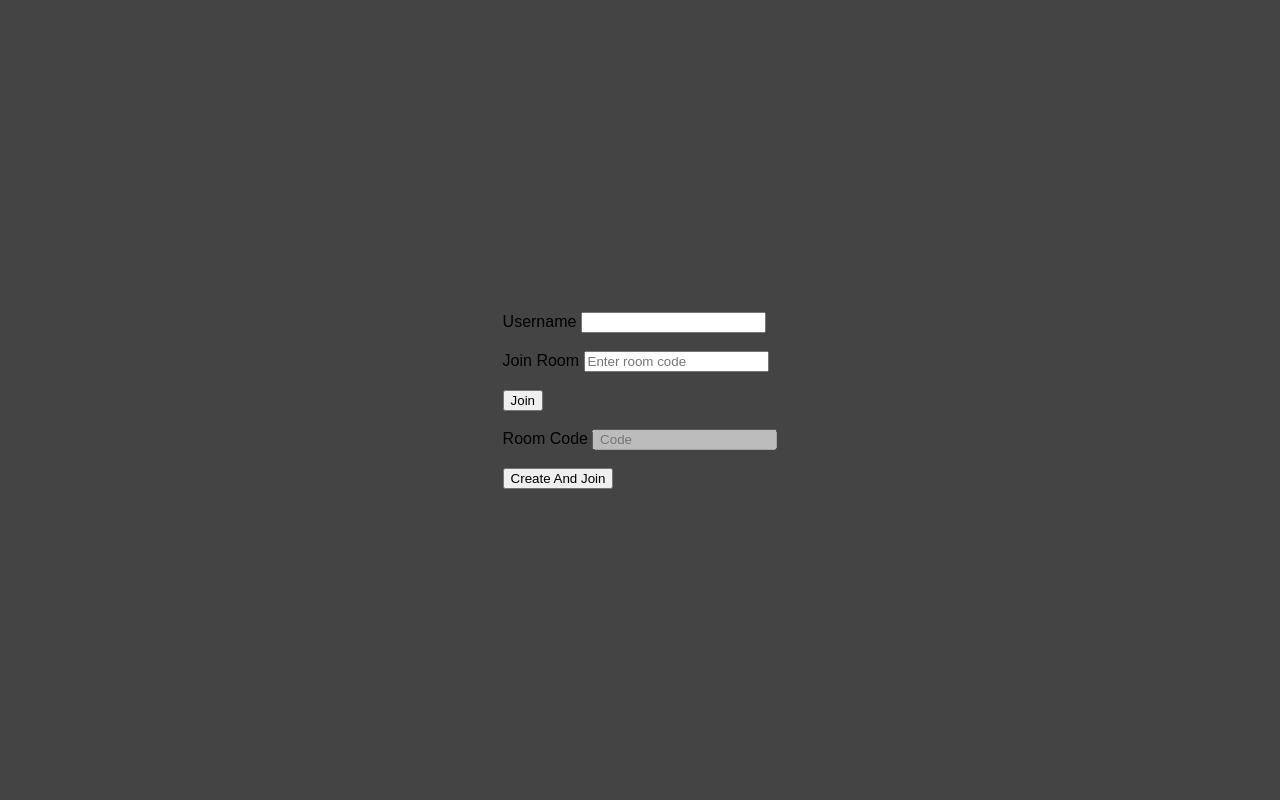
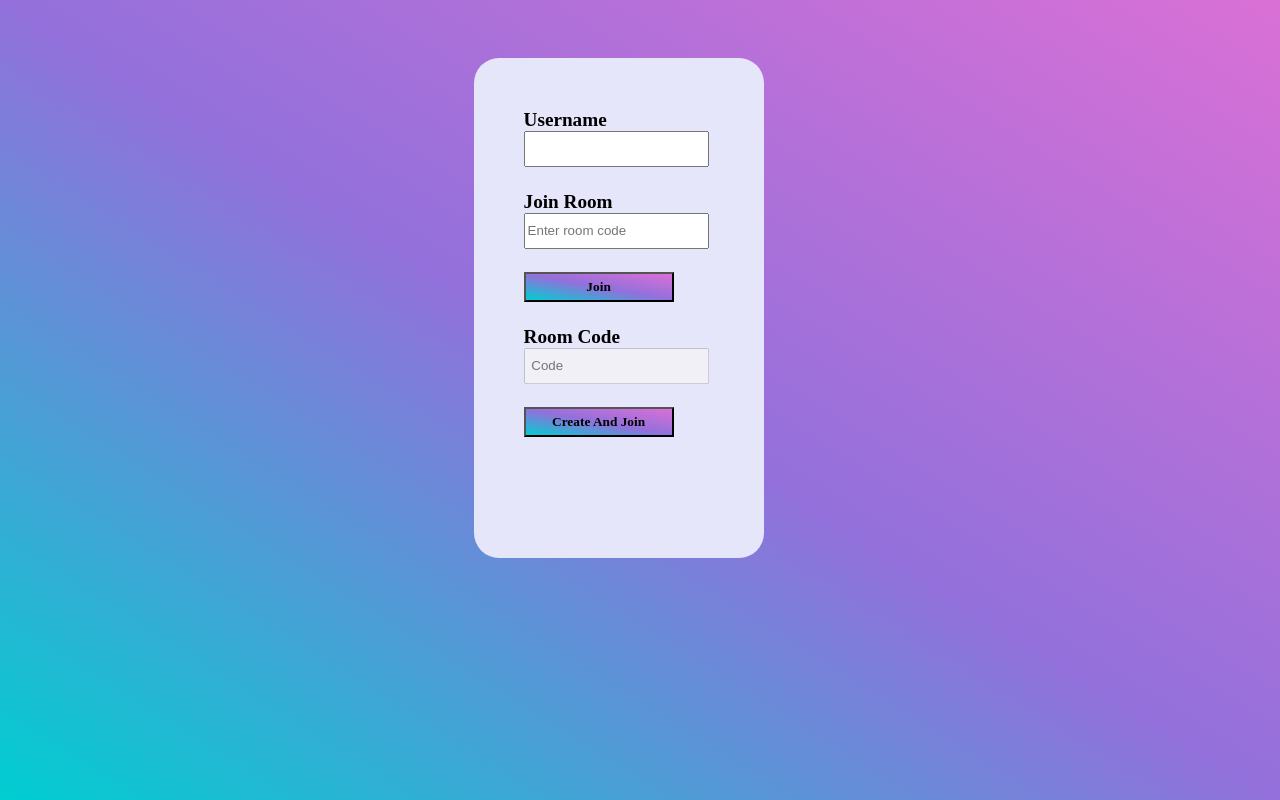
Before and after one commit to zigbee-s/truth-sockets, a website: page public/index.html in a window 1280 px wide. Drawn offline with nearby package versions, Linux system fonts and the light colour scheme; no server answers.

Commit message:
made UI changes

```diff
--- a/documents/game_logic.txt
+++ b/documents/game_logic.txt
@@ -25,5 +25,5 @@
 
 9.  The randomly chosen client is allowed to ask a question to all the other players in the room
 
-10. Once the chosen client clicks random question, a ques is chosen randomly from quesArray of the room object,
+10.     Once the chosen client clicks random question, a ques is chosen randomly from quesArray of the room object,
     and is displayed to all the clients
--- a/package.json
+++ b/package.json
@@ -4,7 +4,11 @@
   "description": "A game where everyone enters there questions, and then questions are randomly distributed to random players",
   "main": "server.js",
   "scripts": {
-    "test": "echo \"Error: no test specified\" && exit 1"
+    "test": "echo \"Error: no test specified\" && exit 1",
+    "start": "node server.js"
+  },
+  "engines": {
+    "node": "14.8.0"
   },
   "author": "Gauraang",
   "license": "ISC",
--- a/public/index.html
+++ b/public/index.html
@@ -7,19 +7,44 @@
     <title>Multiroom</title>
 
     <script src="/socket.io/socket.io.js"></script>
-    <script src="https://kit.fontawesome.com/95a02bd20d.js"></script>
 
     <link rel="stylesheet" href="style.css">
     <style>
+        #input-form{
+            font-size: larger;
+            line-height: 1.2;
+            font-family: papyrus;
+            font-weight: bold;
+        }
         #add-questions{
             display: none;
+            font-size: larger;
+            line-height: 1.2;
+            font-family: papyrus;
+            font-weight: bold;
         }
         #game{
             display: none;
         }
+        input[type=text]
+        {
+            height: 30px;
+        }
+        #join-btn, #create-btn, #add-ques-btn, #start-game-btn
+        {
+            height: 30px;
+            width: 150px;
+            font-family: papyrus;
+            font-weight: bold;
+            background-image: linear-gradient(to top right, #00ced1, #9370db, #DA70D6);
+        }
+        #add-ques-btn
+        {
+            margin-top: 10%;
+        }
     </style>
 </head>
-    <div id = "input-form">
+    <div class="box" id = "input-form">
         <label for="username-input">Username</label>
         <input type="text" id="username-input">
         <br><br>
@@ -34,7 +59,7 @@
         <button id = "create-btn">Create And Join</button>
     </div>
 
-    <div id="add-questions">
+    <div class="box" id="add-questions">
         <h3>Game starts in: <span id="time-left">Not started</span></h3>
         <label for="roomCode">Room Code: </label>
         <input type="text" id = "roomCode"  disabled>
@@ -44,13 +69,13 @@
         <br><br>
         <button id="start-game-btn">Begin game</button>
     </div>
-
+    </div>
     <div id="game">
         <input type="text" id = "random-question" placeholder="Asked question will appear here">
         <button id=rotate-btn>Next</button><br><br>
         <input type="text" id = "player-turn" placeholder="Whose turn">
         <div class="container"></div>
-    </div>
+
 </body>
 <script src="web.js"></script>
 </html>
--- a/public/style.css
+++ b/public/style.css
@@ -3,10 +3,23 @@ body {
   margin: 0;
   padding: 0;
   min-height: 100vh;
-  background: #444;
+  background-image: linear-gradient(to top right, #00ced1, #9370db, #da70d6);
   justify-content: center;
   align-items: center;
   font-family: arial;
+}
+
+.box {
+  background-color: #e6e6fa;
+  border-radius: 25px;
+  width: 190px;
+  height: 400px;
+  padding: 50px;
+  margin: auto;
+  position: absolute;
+  align-items: center;
+  left: 37%;
+  top: 7.2%;
 }
 
 .container {
@@ -28,8 +41,10 @@ body {
 }
 
 .container .card .face.face1 {
+  background: #333;
+  background-image: url(t_logo.png);
+
   position: relative;
-  background: #333;
   display: flex;
   justify-content: center;
   align-content: center;
--- a/public/web.js
+++ b/public/web.js
@@ -34,7 +34,7 @@ const rotateBtn = document.getElementById('rotate-btn');
 
 
 let timeLeft = 10;
-
+let action = 1;
 
 const socketData={
     roomCode : "",
@@ -76,7 +76,6 @@ socket.on('total-players',count => {
 // Updating Socket's question array
 socket.on('add-ques',newQuesArray=>{
     socketData.questionArray = newQuesArray;
-    console.log(socketData);
 })
 
 // Start game countdown
@@ -86,7 +85,6 @@ socket.on('begin-game', ()=>{
 
 
 socket.on('game-started',quesArray => {
-    console.log(quesArray);
     produce(quesArray);
 })
 
@@ -95,9 +93,7 @@ socket.on('card-clicked',data => {
     socketData.questionArray = data.quesArray;
     x.style.transform = "translateY(70px)";
     for(let j =0; j<data.quesArray.length; j++){
-        console.log("off");
         let y = document.getElementById(j+"a");
-        console.log(y);
         y.onclick = "return false";
     }
 })
@@ -199,8 +195,6 @@ function produce(arr){
         containerDiv.innerHTML += `<div class="card"  >
         <div class="face face1"  id = ${i+"a"} onclick = "onClickCardHandler(${i})">
           <div class="content">
-             <i class="fab fa-windows"></i>
-            <h3>Windows</h3>
           </div>
         </div>
         <div class="face face2" id = ${i}>
```
Also changed, not shown: server.js (+2 -12 lines), public/t_logo.png (added).
